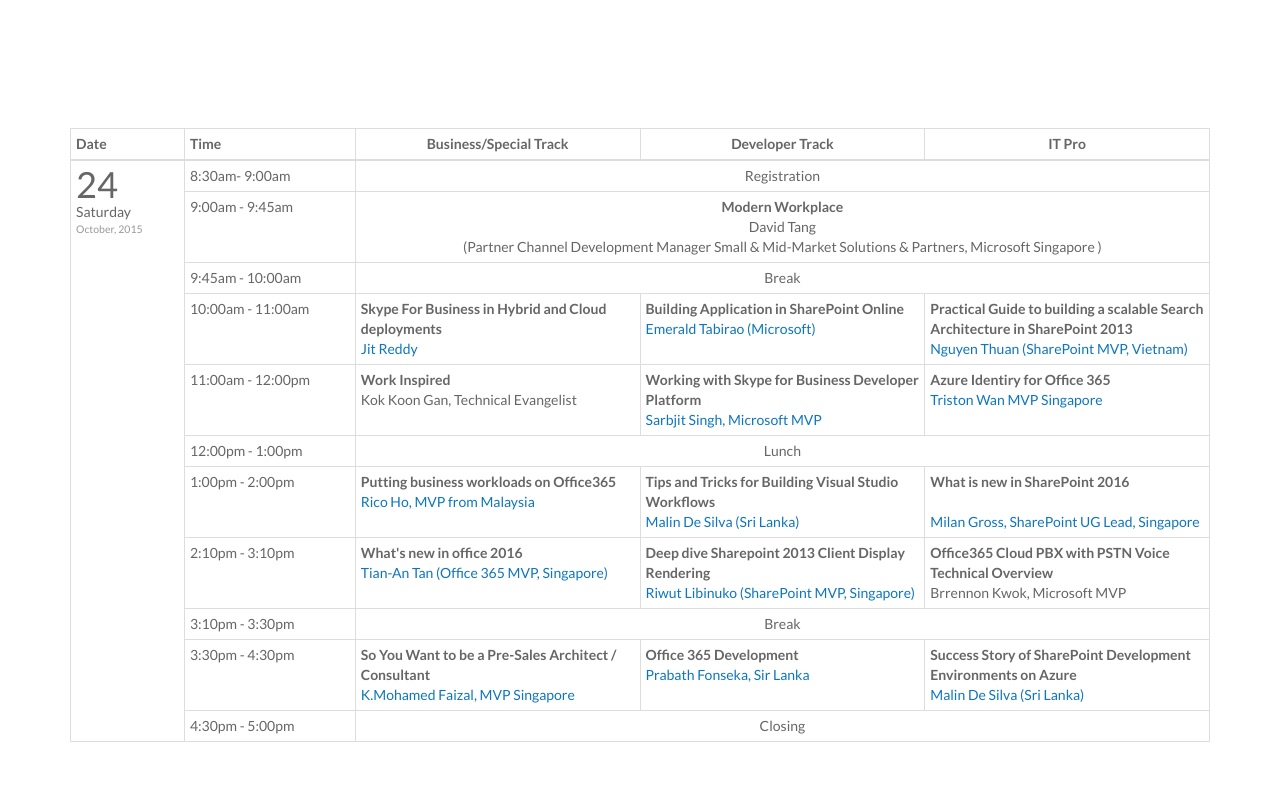
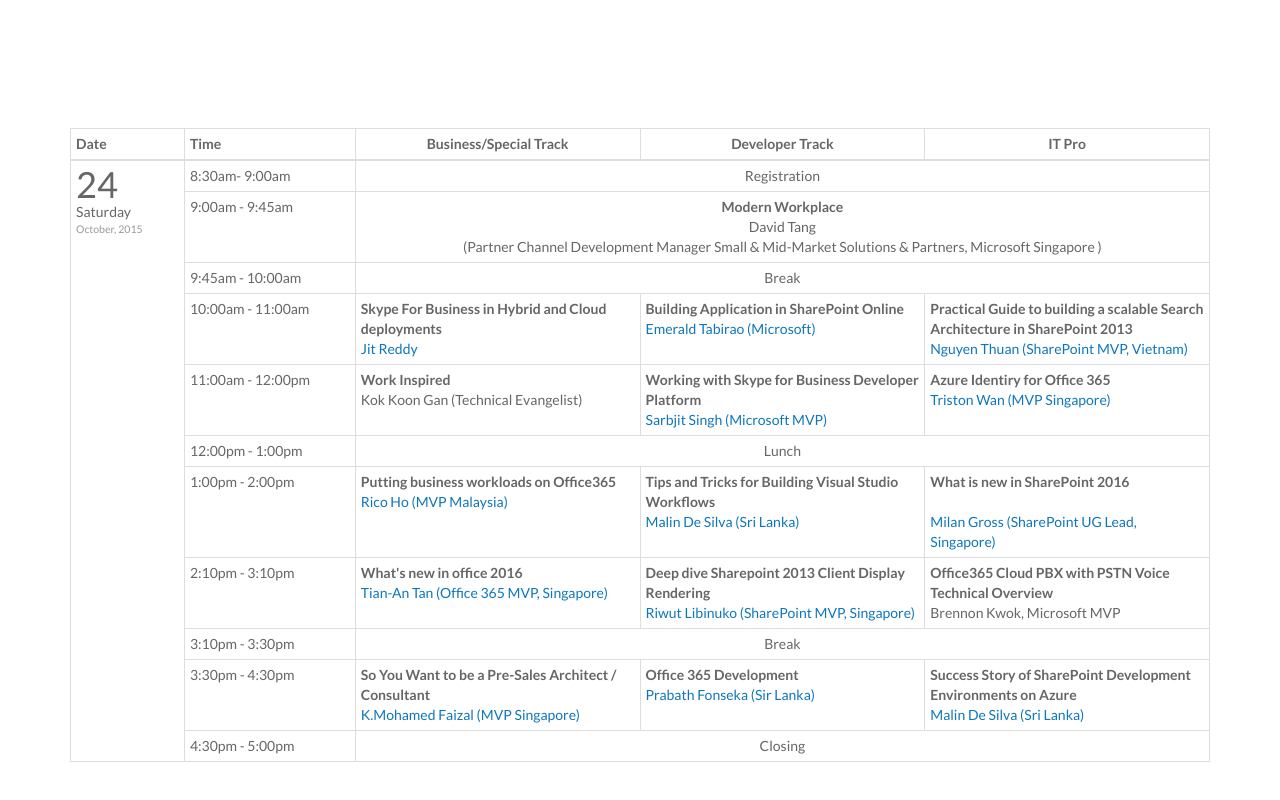
Before and after one commit to punitganshani/business365-singapore, a plain HTML site: page site/index.html in a window 1280 px wide. Shown: the part 1571-2371 px from the top of the page. Drawn offline with Linux system fonts and the light colour scheme.

Commit message:
Formatting Changes for Titles

```diff
--- a/site/index.html
+++ b/site/index.html
@@ -408,14 +408,14 @@
                                 <td class="agenda-events">
                                     <div class="agenda-event">
                                          <b>Work Inspired</b>
-                                         <br>Kok Koon Gan, Technical Evangelist</br>
+                                         <br>Kok Koon Gan (Technical Evangelist)</br>
                                     </div>
                                 </td>
                                 <td class="agenda-events">
                                    <div class="agenda-event">
                                          <b>Working with Skype for Business Developer Platform</b>
                                          <br>
-                                         <a href="#" data-toggle="modal" data-target="#bio-SS">Sarbjit Singh, Microsoft MVP</a> </br>
+                                         <a href="#" data-toggle="modal" data-target="#bio-SS">Sarbjit Singh (Microsoft MVP)</a> </br>
                                          <div class="modal fade bio-SS" tabindex="-1" role="dialog" aria-labelledby="bio-SS" aria-hidden="true" id="bio-SS">
                                          	<div class="modal-dialog">
                                                 <div class="modal-content">
@@ -423,7 +423,7 @@
                                                     <button type="button" class="close" data-dismiss="modal" aria-label="Close">
                                                     	<span aria-hidden="true">&times;</span>
                                                        </button>
-                                                    <h4 class="modal-title">Sarbjit Singh, Microsoft MVP</h4>
+                                                    <h4 class="modal-title">Sarbjit Singh (Microsoft MVP)</h4>
                                                   </div>
                                                   <div class="modal-body">
                                                   	<div class="row">
@@ -445,7 +445,7 @@
                                     <div class="agenda-event">
                                          <b>Azure Identiry for Office 365</b>
                                          <br>
-                                         <a href="#" data-toggle="modal" data-target="#bio-TW">Triston Wan MVP Singapore</a>
+                                         <a href="#" data-toggle="modal" data-target="#bio-TW">Triston Wan (MVP Singapore)</a>
                                          <div class="modal fade bio-TW" tabindex="-1" role="dialog" aria-labelledby="bio-TW" aria-hidden="true" id="bio-TW">
                                          	<div class="modal-dialog">
                                                 <div class="modal-content">
@@ -489,7 +489,7 @@
                                     <div class="agenda-event">
                                          <b>Putting business workloads on Office365</b>
                                          <br>
-                                         <a href="#" data-toggle="modal" data-target="#bio-RH">Rico Ho, MVP from Malaysia </a>
+                                         <a href="#" data-toggle="modal" data-target="#bio-RH">Rico Ho (MVP Malaysia)</a>
                                          <div class="modal fade bio-RH" tabindex="-1" role="dialog" aria-labelledby="bio-RH" aria-hidden="true" id="bio-RH">
                                          	<div class="modal-dialog">
                                                 <div class="modal-content">
@@ -517,7 +517,7 @@
                                     <div class="agenda-event">
                                          <b>Tips and Tricks for Building Visual Studio Workflows</b>
                                          <br>
-                                         <a href="#" data-toggle="modal" data-target="#bio-MS">Malin De Silva  (Sri Lanka)</a>
+                                         <a href="#" data-toggle="modal" data-target="#bio-MS">Malin De Silva (Sri Lanka)</a>
                                          <div class="modal fade bio-MS" tabindex="-1" role="dialog" aria-labelledby="bio-MS" aria-hidden="true" id="bio-MS">
                                          	<div class="modal-dialog">
                                                 <div class="modal-content">
@@ -545,7 +545,7 @@
                                     <div class="agenda-event">
                                          <b>What is new in SharePoint 2016</b>
                                          <br> <br>
-                                         <a href="#" data-toggle="modal" data-target="#bio-MG">Milan Gross, SharePoint UG Lead, Singapore</a>
+                                         <a href="#" data-toggle="modal" data-target="#bio-MG">Milan Gross (SharePoint UG Lead, Singapore)</a>
                                          <div class="modal fade bio-MG" tabindex="-1" role="dialog" aria-labelledby="bio-MG" aria-hidden="true" id="bio-MG">
                                          	<div class="modal-dialog">
                                                 <div class="modal-content">
@@ -642,7 +642,7 @@
                                 <td class="agenda-events">
                                     <div class="agenda-event">
                                          <b>Office365 Cloud PBX with PSTN Voice Technical Overview</b>
-                                         <br> Brrennon Kwok, Microsoft MVP </br>
+                                         <br> Brennon Kwok, Microsoft MVP </br>
                                     </div>
                                 </td>
                             </tr>
@@ -664,7 +664,7 @@
                                     <div class="agenda-event">
                                          <b> So You Want to be a Pre-Sales Architect / Consultant</b>
                                          <br>
-                                          <a href="#" data-toggle="modal" data-target="#bio-KMF">K.Mohamed Faizal, MVP Singapore</a>
+                                          <a href="#" data-toggle="modal" data-target="#bio-KMF">K.Mohamed Faizal (MVP Singapore)</a>
                                           <div class="modal fade bio-KMF" tabindex="-1" role="dialog" aria-labelledby="bio-KMF" aria-hidden="true" id="bio-KMF">
                                          	<div class="modal-dialog">
                                                 <div class="modal-content">
@@ -696,7 +696,7 @@
                                     <div class="agenda-event">
                                         <b>Office 365 Development</b>
                                          <br>
-                                         <a href="#" data-toggle="modal" data-target="#bio-PF">Prabath Fonseka, Sir Lanka </a>
+                                         <a href="#" data-toggle="modal" data-target="#bio-PF">Prabath Fonseka (Sir Lanka) </a>
                                          <div class="modal fade bio-PF" tabindex="-1" role="dialog" aria-labelledby="bio-PF" aria-hidden="true" id="bio-PF">
                                          	<div class="modal-dialog">
                                                 <div class="modal-content">
```
